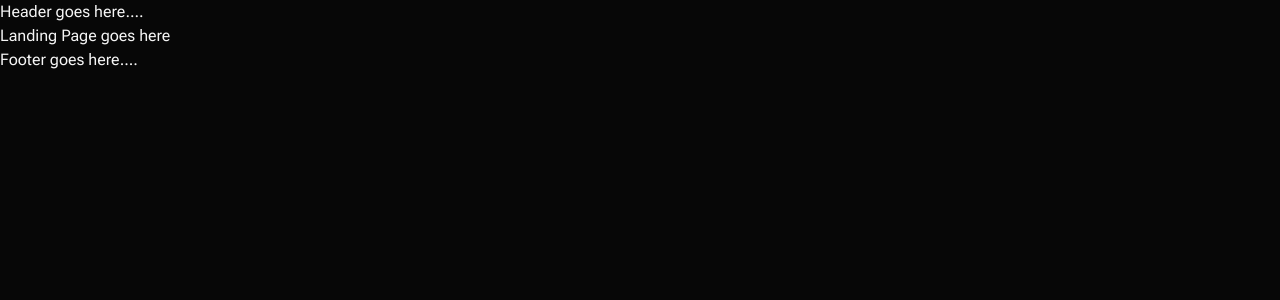
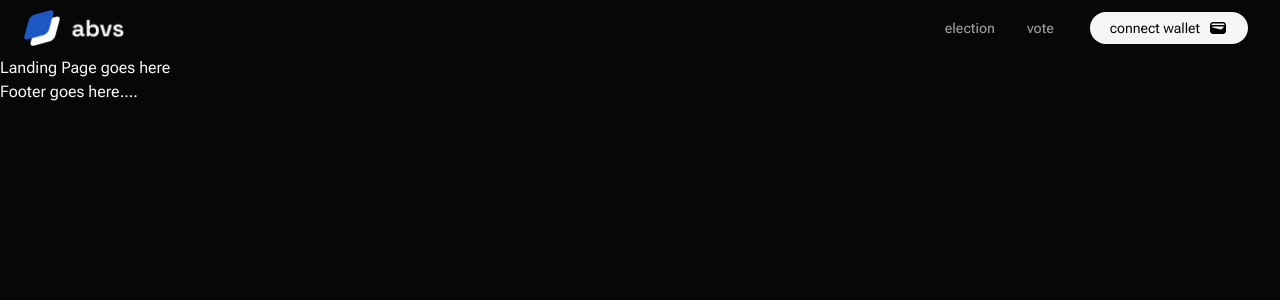
Before and after one commit to mowblox/auditable-blockchain-voting-system, a Next.js app in the folder frontend/: page / in a window 1280 px wide. Shown: the top 300 px of the page. Built offline with nearby package versions, Linux system fonts and the light colour scheme.

Commit message:
header component complete

```diff
--- a/frontend/src/components/Header.tsx
+++ b/frontend/src/components/Header.tsx
@@ -1,7 +1,24 @@
-
 
 export default function Header() {
   return (
-    <div>Header goes here....</div>
+    <header>
+      <nav className="bg-dark px-4 lg:px-6 py-2.5 ">
+        <div className="flex justify-between items-center mx-auto max-w-screen-xl">
+          <a href="/" className="flex items-center">
+            <img src="/images/logo.png" className="mr-3 h-6 sm:h-9" alt="Logo" />
+          </a>
+          <div className="flex items-center lg:order-2">
+            <a href="#" className="text-subtle-text font-medium text-sm px-4">election</a>
+            <a href="#" className="text-subtle-text font-medium text-sm px-4">vote</a>
+            <a href="#" className="text-dark bg-text rounded-full text-sm px-4 lg:px-5 py-1 lg:py-1.5 mr-2 ml-5 flex">
+              <div className="flex">
+                <div className="hidden sm:block">connect wallet</div>
+                <svg className="sm:ml-2" xmlns="http://www.w3.org/2000/svg" enable-background="new 0 0 20 20" height="20px" viewBox="0 0 20 20" width="20px" ><g><rect fill="none" height="20" width="20" /></g><g><path d="M15,4H5C3.34,4,2,5.34,2,7v6c0,1.66,1.34,3,3,3h10c1.66,0,3-1.34,3-3V7C18,5.34,16.66,4,15,4z M13.3,11.33 c-0.18,0.15-0.43,0.21-0.66,0.15L3.69,9.29C3.94,8.82,4.43,8.5,5,8.5h10c0.43,0,0.82,0.19,1.1,0.49L13.3,11.33z M16.5,7.42 C16.06,7.16,15.55,7,15,7H5C4.45,7,3.94,7.16,3.5,7.42V7c0-0.83,0.67-1.5,1.5-1.5h10c0.83,0,1.5,0.67,1.5,1.5V7.42z" /></g></svg>
+              </div>
+            </a>
+          </div>
+        </div>
+      </nav>
+    </header>
   );
 }
```
